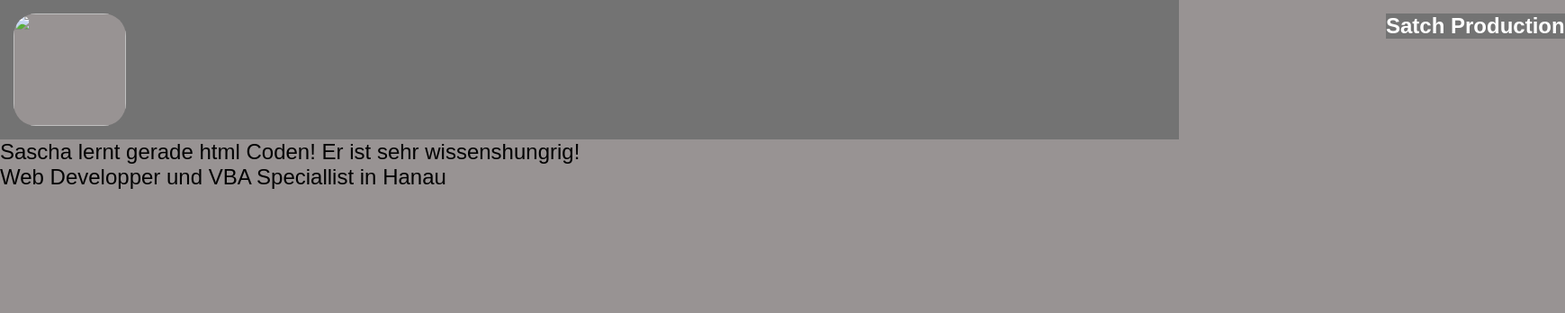
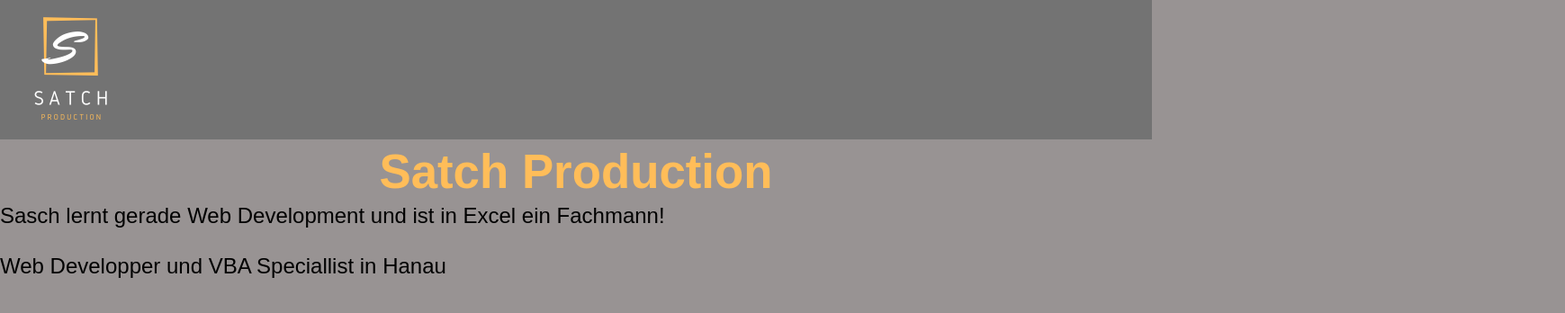
Before and after one commit to Satch2619/Satch-Production-HP, a plain HTML site: page index.html in a window 1280 px wide. Shown: the whole page at 90% size, 1739 px wide, since content can reach past the window. Drawn offline with Linux system fonts and the light colour scheme; a web font is replaced by a local one.

Commit message:
H1 geändert

```diff
--- a/index.css
+++ b/index.css
@@ -1,31 +1,37 @@
+:root{
+  --Sgrey: #737373;
+  --Sorange: #ffbd59;
+}
 * {
   background-color: #989393;
   font-family: Gidole, Arial, Permanent Maker;
   font-size: 24px;
   margin: 0;
-}
-
-.header-container {
-  display: flex;
-  align-items: flex-start;
-  justify-content: flex-start;
-  background-color: #737373;
-  margin: 0px;
-  padding: 15px;
-  width: 100%;
 
 }
 
-h1 {
-  color: white;
-  position: relative;
-  left: 1400px;
+header {
   background-color: #737373;
+  margin: 0px;
+  padding:15px;
+  display: flex;
+  align-items: center;
+  justify-content: space-between;
 }
 
-.header-image{
-    border-radius: 25px;
-    width: 125px;
-    height: 125px;
+h1 {
+  font-size: 2.2rem;
+  color: var(--Sorange);
+  text-align: center;
+  padding: 5px;
+}
 
+a {
+  color: white;
+  font-family: Gidole, Arial, Permanent Maker;
 }
+
+img {
+  width: 125px;
+  height: 125px;
+}
--- a/index.html
+++ b/index.html
@@ -21,18 +21,18 @@
   </head>
 
   <body>
-    <div class="header-container">
-      <img
-        class="header-image"
-        src="Satch Production Logo (1).png"
-        width="300"
-        height="250"
-      />
-      <h1>Satch Production</h1>
-    </div>
-    <div class="einleitung-container">
-      Sascha lernt gerade html Coden! Er ist sehr wissenshungrig!
-    </div>
+    <header>
+      <img src="./assets/Bilder/Satch Production Logo (1).png"/>
+      <nav>
+        <a href="Projekte"></a>
+        <a href="Kontakt"></a>
+        <a href="about me"></a>
+      </nav>
+    </header>
+
+    <h1>Satch Production</h1>
+    <div><p>Sasch lernt gerade Web Development und ist in Excel ein Fachmann!</p><br></div>
+    <div class="text-container"><p>Web Developper und VBA Speciallist in Hanau</p></div>
   </body>
-  <div class="text-container">Web Developper und VBA Speciallist in Hanau</div>
+
 </html>
```
